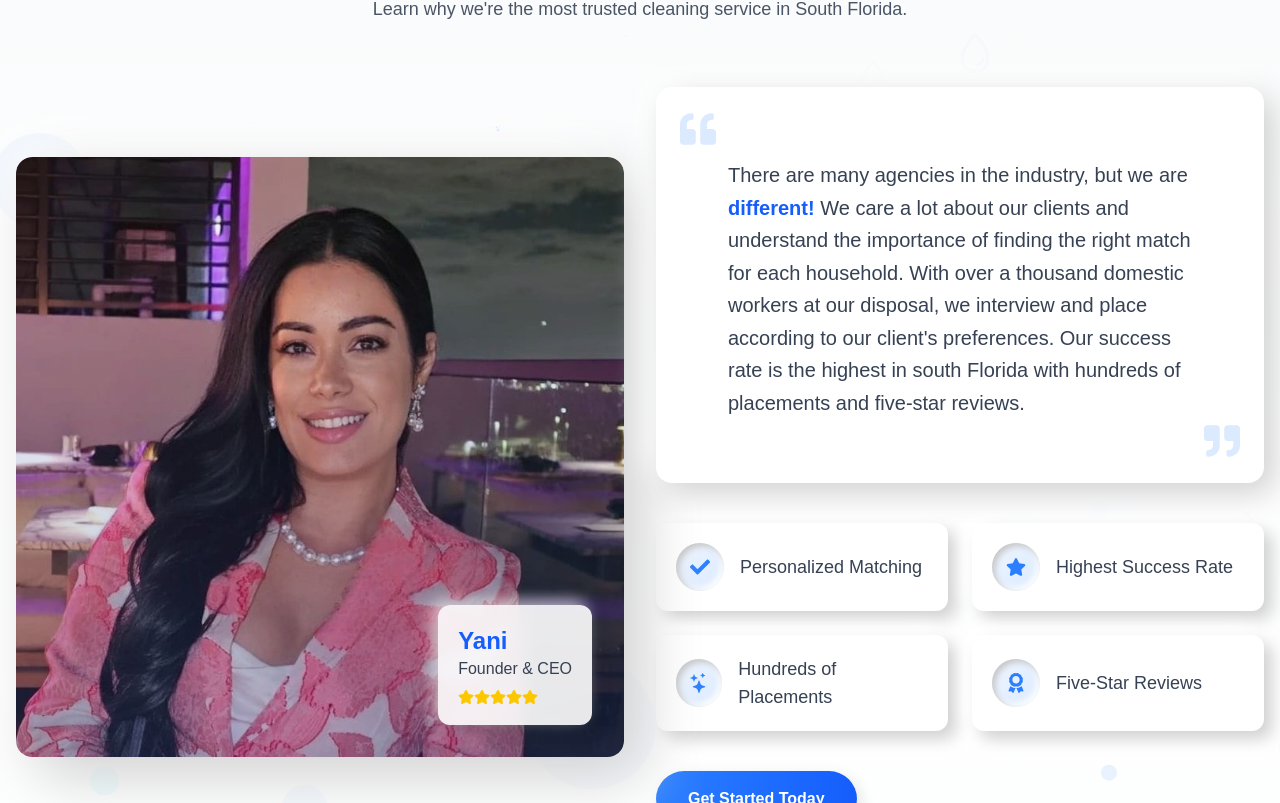
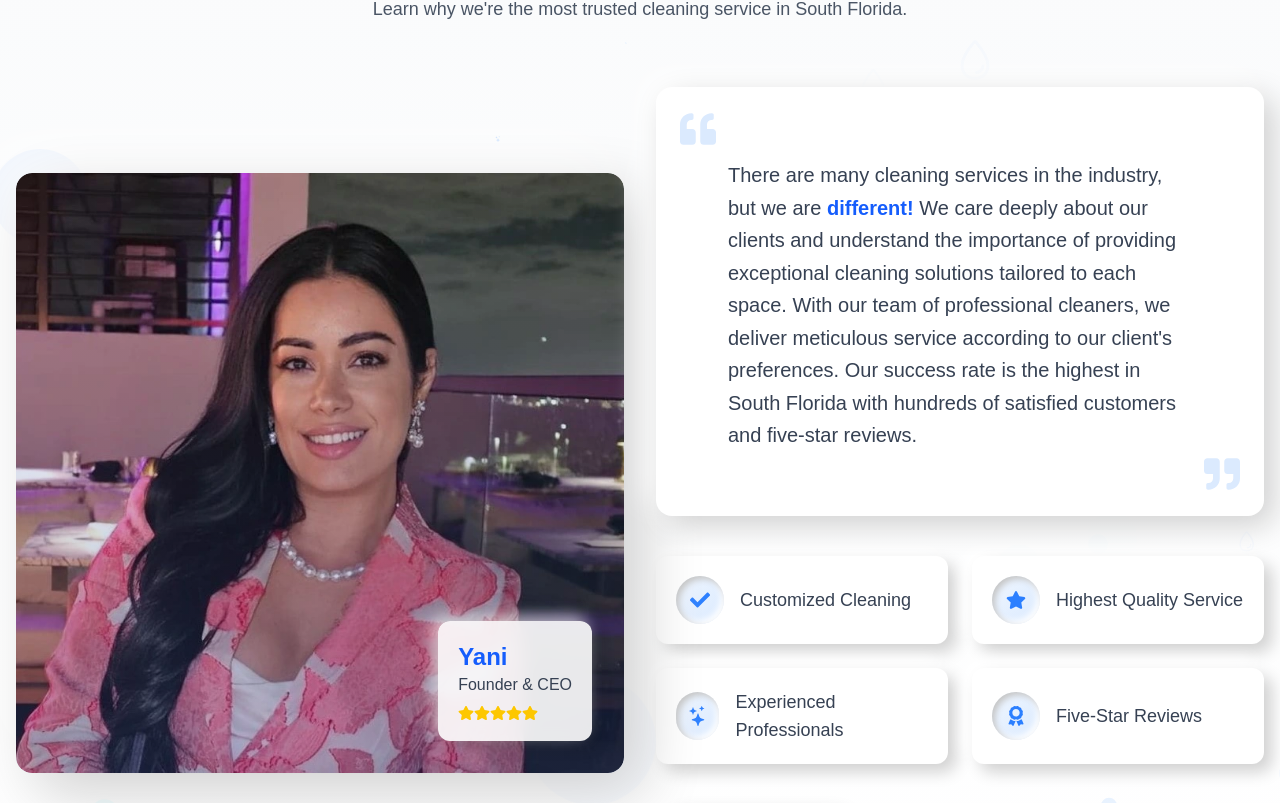
Before and after one commit to IdanHarari11/cleaning-website, a Next.js app: page / in a window 1280 px wide. Shown: the part 1897-2700 px from the top of the page. Built offline with nearby package versions, Linux system fonts and the light colour scheme.

Commit message:
Update About Us, Achievements, and Feedbacks components: Revised service descriptions to reflect a focus on cleaning solutions, updated key points for clarity, and enhanced client testimonials to better represent the cleaning service experience.

```diff
--- a/src/components/AboutUs.jsx
+++ b/src/components/AboutUs.jsx
@@ -237,7 +237,7 @@ const AboutUs = () => {
                 className="text-gray-700 mb-6 pt-8 px-8 text-lg md:text-xl leading-relaxed"
                 variants={itemVariants}
               >
-                There are many agencies in the industry, but we are <span className="font-semibold text-blue-600">different!</span> We care a lot about our clients and understand the importance of finding the right match for each household. With over a thousand domestic workers at our disposal, we interview and place according to our client's preferences. Our success rate is the highest in south Florida with hundreds of placements and five-star reviews.
+                There are many cleaning services in the industry, but we are <span className="font-semibold text-blue-600">different!</span> We care deeply about our clients and understand the importance of providing exceptional cleaning solutions tailored to each space. With our team of professional cleaners, we deliver meticulous service according to our client's preferences. Our success rate is the highest in South Florida with hundreds of satisfied customers and five-star reviews.
               </motion.p>
 
               <FaQuoteRight className="absolute bottom-6 right-6 text-blue-100 text-4xl" />
@@ -246,9 +246,9 @@ const AboutUs = () => {
             {/* Key points with enhanced neumorphic buttons */}
             <div className="mt-10 grid grid-cols-1 sm:grid-cols-2 gap-6">
               {[
-                { text: "Personalized Matching", icon: FaCheck },
-                { text: "Highest Success Rate", icon: FaStar },
-                { text: "Hundreds of Placements", icon: BsStars },
+                { text: "Customized Cleaning", icon: FaCheck },
+                { text: "Highest Quality Service", icon: FaStar },
+                { text: "Experienced Professionals", icon: BsStars },
                 { text: "Five-Star Reviews", icon: FaAward }
               ].map((point, index) => (
                 <motion.div
--- a/src/components/Achievements.jsx
+++ b/src/components/Achievements.jsx
@@ -17,7 +17,7 @@ const achievements = [
   {
     icon: FaHome,
     value: '350',
-    label: 'DOMESTIC WORKERS',
+    label: 'CLEANING PROJECTS',
     suffix: '+',
     color: 'from-blue-500 to-cyan-600',
     iconColor: 'text-blue-500',
--- a/src/components/Feedbacks.jsx
+++ b/src/components/Feedbacks.jsx
@@ -21,22 +21,22 @@ const Feedbacks = () => {
         {
             id: 1,
             name: 'Viki Hatanian',
-            feedback: `Yani has been not only great to work with, but she really has made me feel comfortable during the process. Yani listened to my needs as a client and made sure to match someone that makes sense for me as well as with the dynamic of my home. Yani stays in touch and makes sure that everything is working out as it should and smoothes out any bumps if there is any. I can tell that Yani puts a lot of thought and effort into both the employee and the clients to ensure everyone is happy. I feel confident in her services and I'm very grateful to have such a quality agency available.`,
+            feedback: `Yani has been not only great to work with, but she really has made me feel comfortable during the process. Yani listened to my cleaning needs and made sure to provide a service that makes sense for me and my home. Yani stays in touch and makes sure that everything is working out as it should and smoothes out any bumps if there is any. I can tell that Yani puts a lot of thought and effort into both the cleaning team and the clients to ensure everyone is happy. I feel confident in her services and I'm very grateful to have such a quality cleaning service available.`,
         },
         {
             id: 2,
             name: `Sarit Levtov`,
-            feedback: `Yani is not just an amazing person, she has amazing workers who will not disappoint. You cannot be sorry with working with her because she is so dedicated and devoted to ensuring that you get the best cleaning lady that you would require all your Basic household needs. Once you place that call you will not be disappointed! forever grateful.`
+            feedback: `Yani is not just an amazing person, she has amazing cleaning professionals who will not disappoint. You cannot be sorry with working with her because she is so dedicated and devoted to ensuring that you get the best cleaning service that meets all your basic home needs. Once you place that call you will not be disappointed! Forever grateful.`
         },
         {
             id: 3,
             name: `Rona Livingston`,
-            feedback: `I was looking for a full time nanny and house keeper for my 1 year old baby was referred to Yani through a friend. She found a few candidates for me, and was able to tell me a lot about them and scheduled an interview and then suggested to have each one to work a full day while I'm at home so i can get a clear observation of how they are with my daughter. That MADE the difference! It was so clear to me who is the best candidate and I'm so happy i found her! The nanny was perfect for my daughter and for me. We got along so well and i was able to go to work with a clear mind. I totally recommend this agency. Super professional and smart! She was very clear with what the nannies are looking to make and how everything works, as this was my first time seeking out one.`
+            feedback: `I was looking for a reliable cleaning service for my home and was referred to Yani through a friend. She explained her cleaning services in detail and scheduled a convenient time. What MADE the difference was the attention to detail! The cleaning was thorough and meticulous. I'm so happy I found this service! The cleaning team was professional and efficient. We got along so well and I was able to go to work with a clear mind. I totally recommend this cleaning service. Super professional and smart! She was very clear with what the services include and how everything works, as this was my first time seeking out professional cleaning.`
         },
         {
             id: 4,
             name: `Mandyf Davoudpour`,
-            feedback: `KBI is great to work with. Yanni finds me great cleaning ladies, fast and affordable.`
+            feedback: `KBI is great to work with. Yanni provides excellent cleaning services, fast and affordable.`
         }
     ];
 
```
